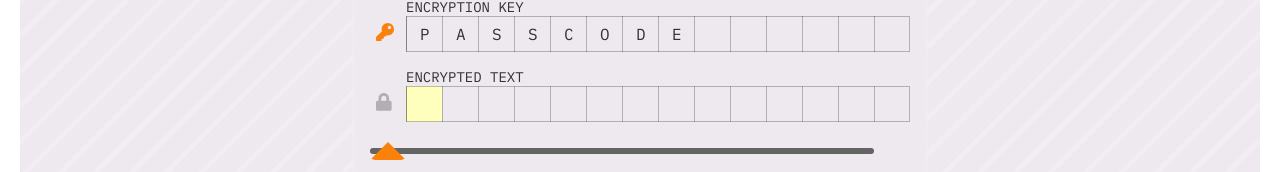
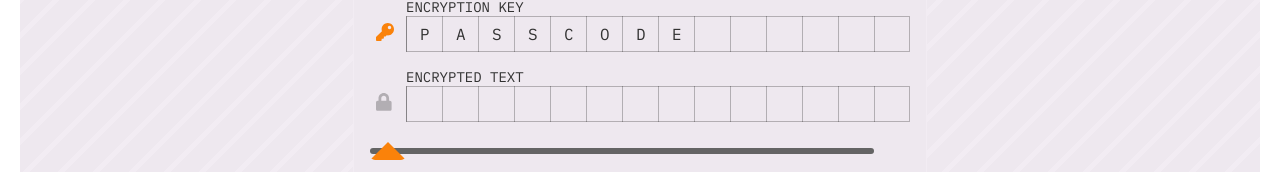
Before and after one commit to peippo/vigenere-cipher-visualized, a React (Create React App) app: page / in a window 1280 px wide. Shown: the part 317-489 px from the top of the page. Built offline with nearby package versions, Linux system fonts and the light colour scheme.

Commit message:
Hide result input step indicator

```diff
--- a/src/components/Input.js
+++ b/src/components/Input.js
@@ -1,4 +1,4 @@
-import styled from "styled-components";
+import styled, { css } from "styled-components";
 
 const Input = ({ value, onChange, contentType, step = 0, ...props }) => {
 	const maxLength = 14;
@@ -45,6 +45,9 @@
 	width: 100%;
 	overflow: hidden;
 
+	${(props) =>
+		props.contentType !== "result" &&
+		css`
 			&:after {
 				content: "";
 				width: ${(props) => props.theme.inputCellSize};
@@ -59,6 +62,7 @@
 				z-index: 0;
 				transition: left 0.15s;
 			}
+		`}
 `;
 
 const StyledInput = styled.input`
```
Lines whose indentation alone changed are shown as unchanged.
